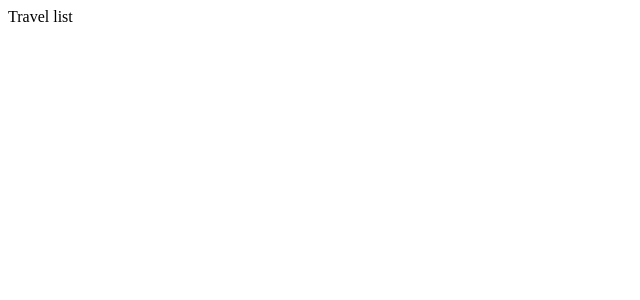
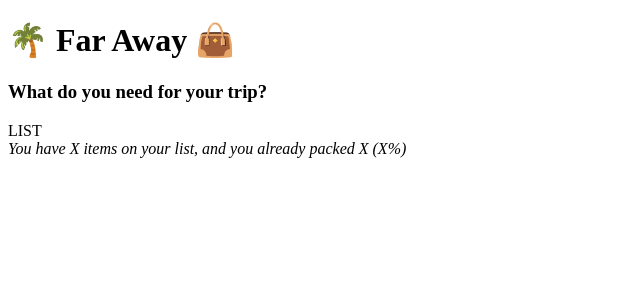
Before and after one commit to birukashagre6/Travel-list-with-react, a React (Create React App) app: page / in a window 1280 px wide. Shown: the top 300 px of the page, without its empty margins (0-640 px from the left). Built offline with nearby package versions, Linux system fonts and the light colour scheme.

Commit message:
building layout

```diff
--- a/src/App.js
+++ b/src/App.js
@@ -1,3 +1,30 @@
 export default function App() {
-  return <div>Travel list</div>;
+  return (
+    <div>
+      <Logo />
+      <Form />
+      <PackingList />
+      <Stats />
+    </div>
+  );
 }
+function Logo() {
+  return <h1>🌴 Far Away 👜</h1>;
+}
+function Form() {
+  return (
+    <div>
+      <h3>What do you need for your trip?</h3>
+    </div>
+  );
+}
+function PackingList() {
+  return <div>LIST</div>;
+}
+function Stats() {
+  return (
+    <footer>
+      <em>You have X items on your list, and you already packed X (X%)</em>
+    </footer>
+  );
+}
```
